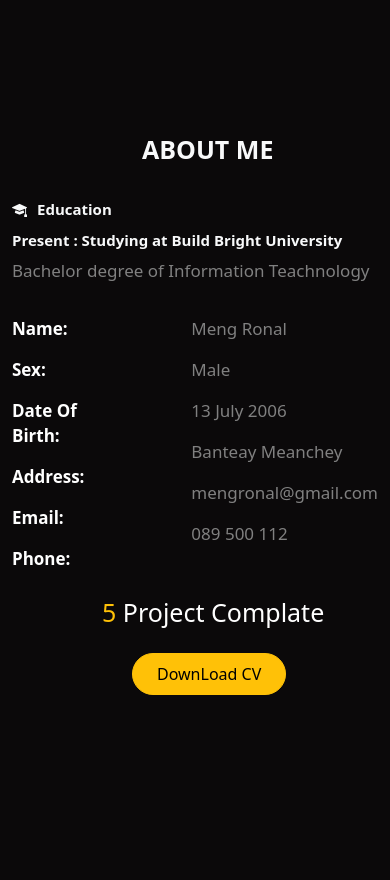
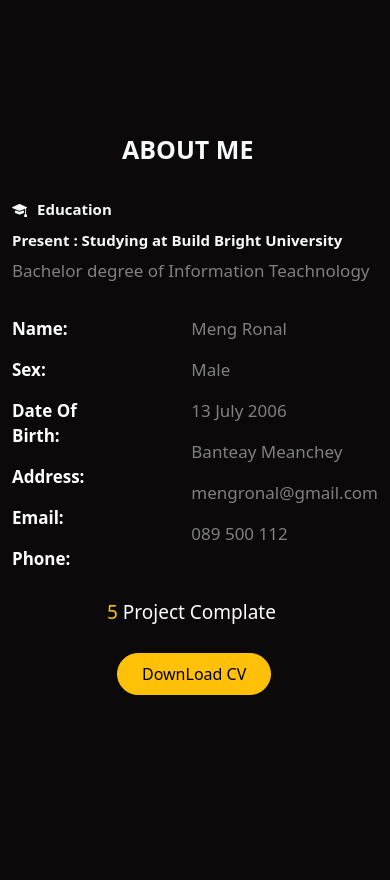
Before and after one commit to MengRonal/Aboutme, a plain HTML site: page index.html in a window 390 px wide. Shown: the part 740-1620 px from the top of the page. Drawn offline with nearby package versions, Linux system fonts and the light colour scheme.

Commit message:
Add files via upload

```diff
--- a/style.css
+++ b/style.css
@@ -295,6 +295,9 @@ html {
   .page_three {
     overflow: hidden;
   }
+  #navbarScroll {
+    margin-left: 0px;
+  }
   .content {
     margin-top: 20px;
   }
@@ -380,7 +383,7 @@ html {
     margin-left: 100px;
   }
   .page_two > .container > .content_right > div > h1 {
-    margin: 0px 0px 30px 130px;
+    margin: 0px 0px 30px 110px;
     font-size: 25px;
   }
 
@@ -412,9 +415,12 @@ html {
     margin: 30px 0px 0px 0;
   }
   .page_two > .container > .content_right > .content_botton {
-    margin-left: 90px;
+    margin-left: 95px;
+  }
+  .page_two > .container > .content_right > .content_botton > h2 {
+    font-size: 19px;
   }
   .page_two > .container > .content_right > .content_botton > a {
-    margin-left: 30px;
+    margin-left: 10px;
   }
 }
```
